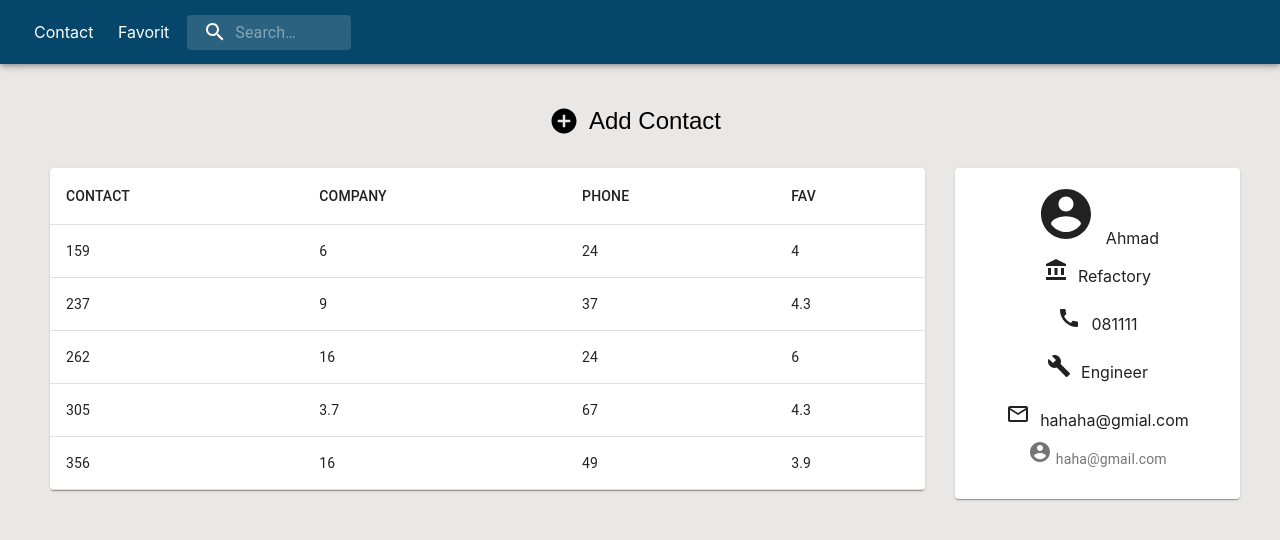
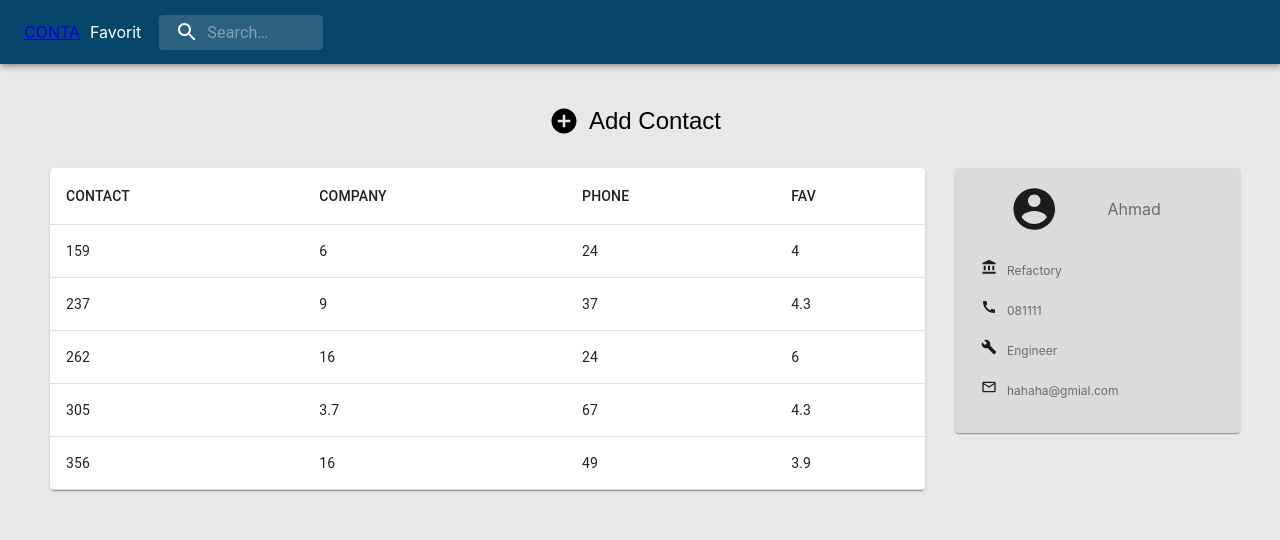
Before and after one commit to nawan44/refactory-exe-fe1, a React (Create React App) app: page /contact in a window 1280 px wide. Shown: the top 540 px of the page. Built offline with nearby package versions, Linux system fonts and the light colour scheme; no server answers.

Commit message:
card contact

```diff
--- a/src/Component/CardContact/index.tsx
+++ b/src/Component/CardContact/index.tsx
@@ -6,13 +6,14 @@ import Button from "@material-ui/core/Button";
 import Typography from "@material-ui/core/Typography";
 import AccountCircleIcon from "@material-ui/icons/AccountCircle";
 import { AddCircle } from "@material-ui/icons";
-import AccountBalanceIcon from '@material-ui/icons/AccountBalance';
-import CallIcon from '@material-ui/icons/Call';
-import BuildIcon from '@material-ui/icons/Build';
-import MailOutlineIcon from '@material-ui/icons/MailOutline';
+import AccountBalanceIcon from "@material-ui/icons/AccountBalance";
+import CallIcon from "@material-ui/icons/Call";
+import BuildIcon from "@material-ui/icons/Build";
+import MailOutlineIcon from "@material-ui/icons/MailOutline";
 const useStyles = makeStyles({
   root: {
     minWidth: "100%",
+    backgroundColor: "#DBDBDB",
   },
   bullet: {
     display: "inline-block",
@@ -35,36 +36,94 @@ function CardContact() {
       <CardContent>
         <Grid container>
           <Grid item xs={12}>
-            <AccountCircleIcon style={{fontSize:"60px"}}/>
-            <span  style={{margin:"0  0 0 10px"}}>Ahmad</span>
+            <AccountCircleIcon
+              style={{
+                fontSize: "80px",
+                width: "50%",
+                height: "50px",
+                float: "left",
+                textAlign: "right",
+              }}
+            />
+            <span
+              style={{
+                margin: "0  0 0 10px",
+                color: "#6D6B6B",
+                width: "40%",
+                paddingTop: "15px",
+                textAlign: "left",
+                height: "50px",
+                float: "left",
+              }}
+            >
+              Ahmad
+            </span>
           </Grid>
-          <Grid item xs={12} style={{padding:"10px 10px"}}>
-            <AccountBalanceIcon />
-            <span style={{margin:"0  0 0 10px"}}>Refactory</span>
+          <Grid
+            item
+            xs={12}
+            style={{ padding: "10px 10px", textAlign: "left" }}
+          >
+            <AccountBalanceIcon style={{ fontSize: "16px" }} />
+            <span
+              style={{
+                margin: "0  0 0 10px",
+                color: "#6D6B6B",
+                fontSize: "12px",
+              }}
+            >
+              Refactory
+            </span>
           </Grid>
-          <Grid item xs={12} style={{padding:"10px 10px"}}>
-            <CallIcon />
-            <span style={{margin:"0  0 0 10px"}}>081111</span>
+          <Grid
+            item
+            xs={12}
+            style={{ padding: "10px 10px", textAlign: "left" }}
+          >
+            <CallIcon style={{ fontSize: "16px" }} />
+            <span
+              style={{
+                margin: "0  0 0 10px",
+                color: "#6D6B6B",
+                fontSize: "12px",
+              }}
+            >
+              081111
+            </span>
           </Grid>
-          <Grid item xs={12} style={{padding:"10px 10px"}}>
-            <BuildIcon />
-            <span  style={{margin:"0  0 0 10px"}}>Engineer</span>
+          <Grid
+            item
+            xs={12}
+            style={{ padding: "10px 10px", textAlign: "left" }}
+          >
+            <BuildIcon style={{ fontSize: "16px" }} />
+            <span
+              style={{
+                margin: "0  0 0 10px",
+                color: "#6D6B6B",
+                fontSize: "12px",
+              }}
+            >
+              Engineer
+            </span>
           </Grid>
-          <Grid item xs={12} style={{padding:"10px 10px"}}>
-            <MailOutlineIcon />
-            <span  style={{margin:"0  0 0 10px"}}>hahaha@gmial.com</span>
+          <Grid
+            item
+            xs={12}
+            style={{ padding: "10px 10px", textAlign: "left" }}
+          >
+            <MailOutlineIcon style={{ fontSize: "16px" }} />
+            <span
+              style={{
+                margin: "0  0 0 10px",
+                color: "#6D6B6B",
+                fontSize: "12px",
+              }}
+            >
+              hahaha@gmial.com
+            </span>
           </Grid>
-
         </Grid>
-
-
-        <Typography
-          className={classes.title}
-          color="textSecondary"
-          gutterBottom
-        >
-          <AccountCircleIcon /> haha@gmail.com
-        </Typography>
       </CardContent>
     </Card>
   );
--- a/src/Component/Layout/Topbar/index.tsx
+++ b/src/Component/Layout/Topbar/index.tsx
@@ -159,14 +159,14 @@ export default function Topbar() {
       >
         <Toolbar>
           <div className="link">
-                <NavLink
+                {/* <NavLink
                   to="/contact"
                   className={classes.under}
                   activeClassName="underline"
                 >
                   Contact
-                </NavLink >{" "}
-
+                </NavLink >{" "} */}
+       <a href="/contact" className="a">CONTA</a>
                 <NavLink
                   to="/favorit"
                   className={classes.under}
```
Also changed, not shown: src/Assets/style/layout.css (+11 -0 lines).
